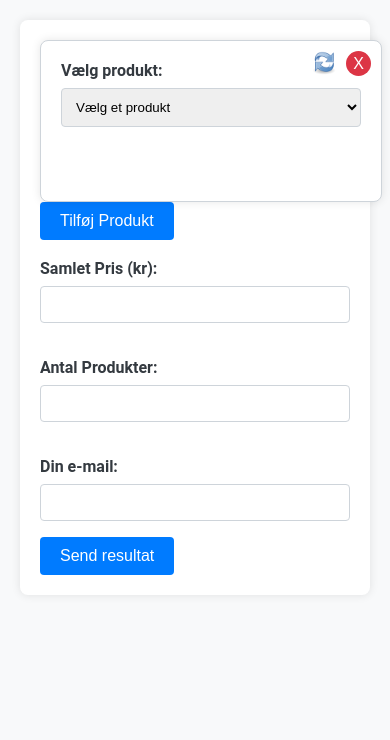
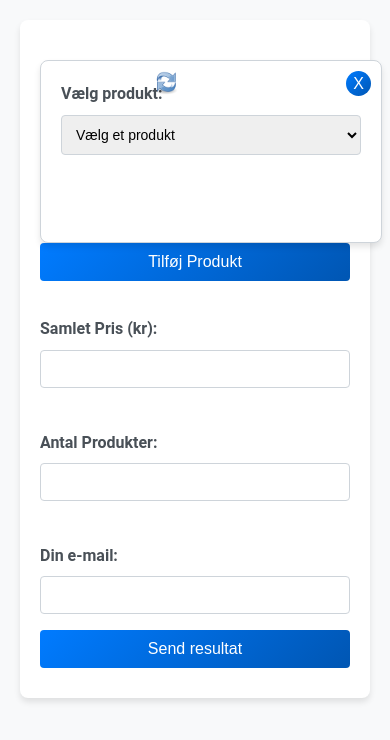
Before and after one commit to Valde1998/Beregner, a website built with Vite: page vite-project/src/Beregner.html in a window 390 px wide. Built offline with nearby package versions, Linux system fonts and the light colour scheme.

Commit message:
Update style2.css

```diff
--- a/vite-project/src/style2.css
+++ b/vite-project/src/style2.css
@@ -5,23 +5,26 @@ body {
     color: #343a40;
     margin: 0;
     padding: 20px;
+    line-height: 1.6;
 }
 
 h1, h2 {
     color: #007bff;
+    margin-bottom: 20px;
 }
 
 form {
     background-color: #ffffff;
     padding: 20px;
     border-radius: 8px;
-    box-shadow: 0 0 10px rgba(0, 0, 0, 0.1);
+    box-shadow: 0 4px 6px rgba(0, 0, 0, 0.1);
 }
 
 label {
     display: block;
     margin-bottom: 8px;
     font-weight: bold;
+    color: #495057;
 }
 
 input, select {
@@ -31,6 +34,7 @@ input, select {
     border: 1px solid #ced4da;
     border-radius: 4px;
     box-sizing: border-box;
+    font-size: 14px;
 }
 
 input:focus, select:focus {
@@ -47,6 +51,7 @@ button {
     border-radius: 4px;
     cursor: pointer;
     font-size: 16px;
+    transition: background-color 0.3s ease;
 }
 
 button:hover {
@@ -62,6 +67,9 @@ button.delete-button {
     height: 25px;
     border-radius: 50%;
     padding: 0;
+    display: flex;
+    align-items: center;
+    justify-content: center;
 }
 
 button.delete-button:hover {
@@ -81,12 +89,18 @@ button.reset-button {
 button.reset-button img {
     width: 24px;
     height: 24px;
+    transition: transform 0.3s ease;
+}
+
+button.reset-button:hover img {
+    transform: rotate(90deg);
 }
 
 .produkt-container {
     display: flex;
     flex-wrap: wrap;
     gap: 20px;
+    margin-top: 20px;
 }
 
 .produkt {
@@ -98,16 +112,30 @@ button.reset-button img {
     border: 1px solid #ced4da;
     border-radius: 8px;
     position: relative;
-    box-shadow: 0 0 10px rgba(0, 0, 0, 0.1);
+    box-shadow: 0 4px 6px rgba(0, 0, 0, 0.1);
+    transition: transform 0.3s ease, box-shadow 0.3s ease;
+}
+
+.produkt:hover {
+    transform: translateY(-5px);
+    box-shadow: 0 6px 12px rgba(0, 0, 0, 0.15);
 }
 
 .materiale-info {
     display: none;
+    margin-top: 15px;
+    padding: 15px;
+    background-color: #f8f9fa;
+    border-radius: 4px;
+    border: 1px solid #ced4da;
 }
 
 .edit-button, .save-button {
     margin-top: 10px;
     background-color: #28a745;
+    width: 100%;
+    padding: 10px;
+    font-size: 14px;
 }
 
 .edit-button:hover, .save-button:hover {
@@ -120,4 +148,77 @@ button.reset-button img {
     border-radius: 8px;
     margin-top: 20px;
     font-size: 18px;
+    color: #495057;
 }
+
+/* Responsivt design */
+@media (max-width: 768px) {
+    .produkt {
+        flex: 1 1 100%;
+        max-width: 100%;
+    }
+
+    button {
+        width: 100%;
+        margin-bottom: 10px;
+    }
+}
+
+/* Tilføjelse af animationer */
+@keyframes fadeIn {
+    from {
+        opacity: 0;
+    }
+    to {
+        opacity: 1;
+    }
+}
+
+.produkt {
+    animation: fadeIn 0.5s ease-in-out;
+}
+
+/* Tilføjelse af hover-effekter */
+input[type="number"]:hover, select:hover {
+    border-color: #007bff;
+}
+
+/* Tilføjelse af skrifttyper */
+@import url('https://fonts.googleapis.com/css2?family=Roboto:wght@400;500;700&display=swap');
+
+body {
+    font-family: 'Roboto', sans-serif;
+}
+
+/* Tilføjelse af farvevariabler */
+:root {
+    --primary-color: #007bff;
+    --secondary-color: #6c757d;
+    --success-color: #28a745;
+    --danger-color: #dc3545;
+    --warning-color: #ffc107;
+    --info-color: #17a2b8;
+    --light-color: #f8f9fa;
+    --dark-color: #343a40;
+}
+
+button {
+    background-color: var(--primary-color);
+}
+
+button.delete-button {
+    background-color: var(--danger-color);
+}
+
+.edit-button, .save-button {
+    background-color: var(--success-color);
+}
+
+/* Tilføjelse af gradient-effekter */
+button {
+    background: linear-gradient(135deg, var(--primary-color), #0056b3);
+}
+
+button:hover {
+    background: linear-gradient(135deg, #0056b3, var(--primary-color));
+}
```
